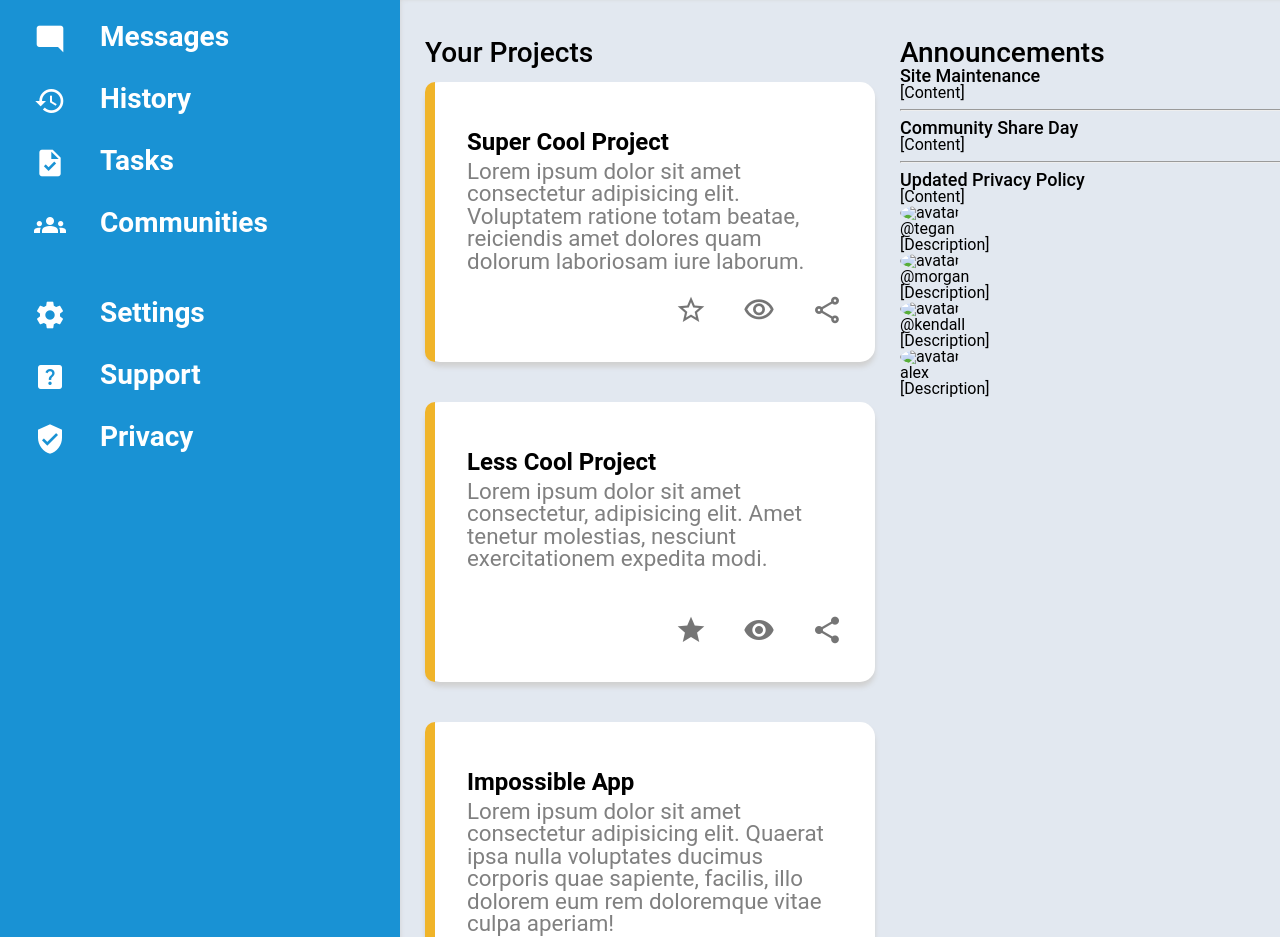
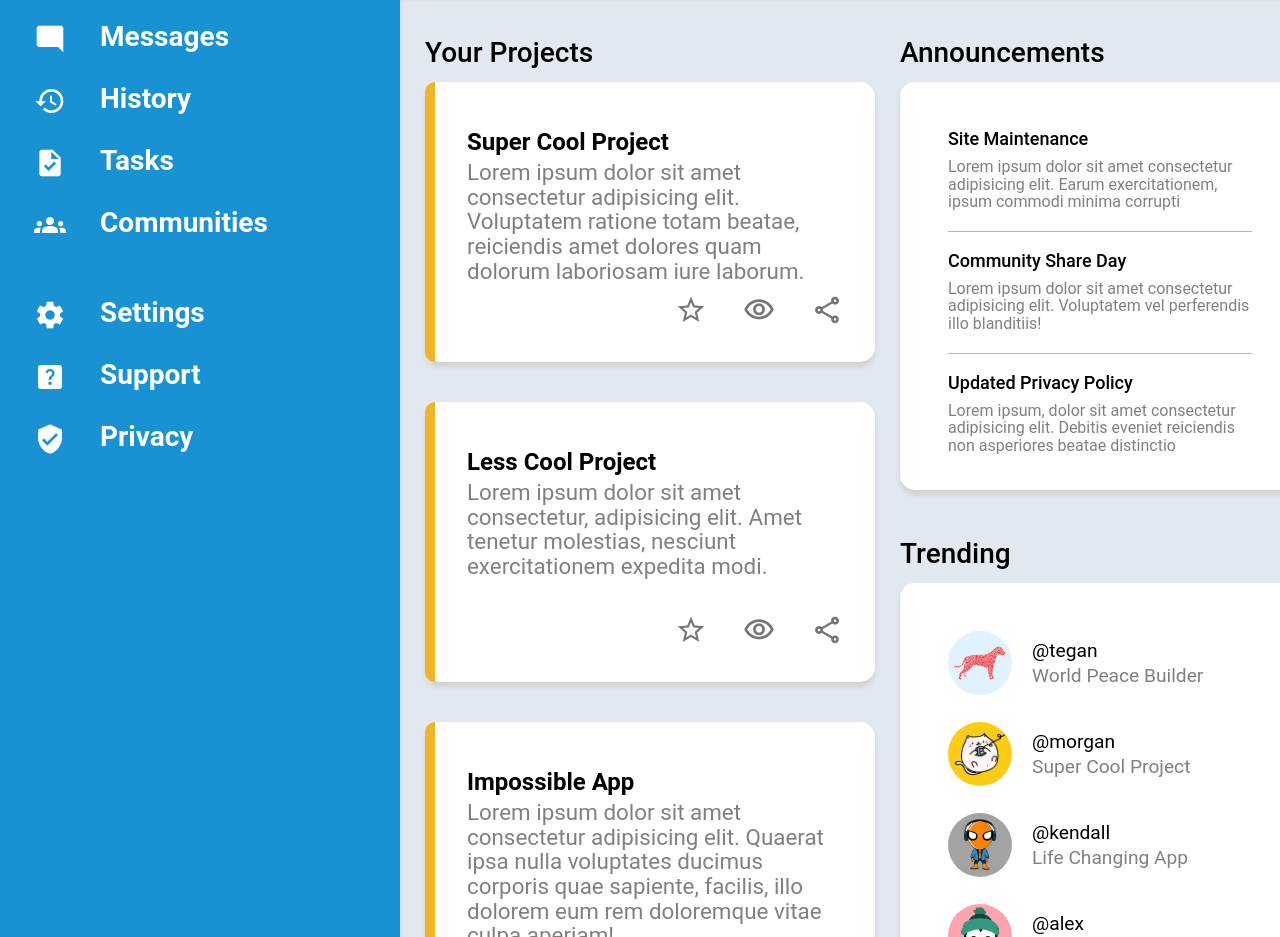
Before and after one commit to e-motta/TOP-Project-ADMIN-DASHBOARD, a plain HTML site: page index.html in a window 1280 px wide. Shown: the part 246-1183 px from the top of the page. Drawn offline with Linux system fonts and the light colour scheme.

Commit message:
finish styling right column

```diff
--- a/index.html
+++ b/index.html
@@ -64,10 +64,12 @@
                 <div class="header-top">
                     <div class="search-wrapper">
                         <label for="search-box" class="material-icons icon icon-dark">search</label>
-                        <input id="search-box" class="search-box">
+                        <div class="search-box">
+                            <input id="search-box">
+                        </div>
                     </div>
                     <div class="userinfo-wrapper">
-                        <span for="search-box" class="material-icons icon icon-dark">notifications_active</span>
+                        <span for="search-box" class="material-icons-outlined icon icon-dark">notifications_active</span>
                         <img src="./content/avatars/cat-avatar.png" alt="avatar" class="avatar small-avatar">
                         <div class="username-right">Morgan Oakley</div>
                     </div>
@@ -107,9 +109,9 @@
                                 <div class="card-title">Less Cool Project</div>
                                 <div class="card-description">Lorem ipsum dolor sit amet consectetur, adipisicing elit. Amet tenetur molestias, nesciunt exercitationem expedita modi.</div>
                                 <div class="card-icons">
-                                    <i class="material-icons icon icon-dark">star</i>
-                                    <i class="material-icons icon icon-dark">visibility</i>
-                                    <i class="material-icons icon icon-dark">share</i>
+                                    <i class="material-icons-outlined icon icon-dark">star_border</i>
+                                    <i class="material-icons-outlined icon icon-dark">visibility</i>
+                                    <i class="material-icons-outlined icon icon-dark">share</i>
                                 </div>
                             </div>
                         </div>
@@ -119,9 +121,9 @@
                                 <div class="card-title">Impossible App</div>
                                 <div class="card-description">Lorem ipsum dolor sit amet consectetur adipisicing elit. Quaerat ipsa nulla voluptates ducimus corporis quae sapiente, facilis, illo dolorem eum rem doloremque vitae culpa aperiam!</div>
                                 <div class="card-icons">
-                                    <i class="material-icons icon icon-dark">star</i>
-                                    <i class="material-icons icon icon-dark">visibility</i>
-                                    <i class="material-icons icon icon-dark">share</i>
+                                    <i class="material-icons-outlined icon icon-dark">star_border</i>
+                                    <i class="material-icons-outlined icon icon-dark">visibility</i>
+                                    <i class="material-icons-outlined icon icon-dark">share</i>
                                 </div>
                             </div>
                         </div>
@@ -131,9 +133,9 @@
                                 <div class="card-title">Easy Peasy App</div>
                                 <div class="card-description">Lorem ipsum dolor sit amet consectetur adipisicing elit. Itaque deserunt velit quas consectetur distinctio nam doloribus magnam, aliquam quam dolores.</div>
                                 <div class="card-icons">
-                                    <i class="material-icons icon icon-dark">star</i>
-                                    <i class="material-icons icon icon-dark">visibility</i>
-                                    <i class="material-icons icon icon-dark">share</i>
+                                    <i class="material-icons-outlined icon icon-dark">star_border</i>
+                                    <i class="material-icons-outlined icon icon-dark">visibility</i>
+                                    <i class="material-icons-outlined icon icon-dark">share</i>
                                 </div>
                             </div>
                         </div>
@@ -143,9 +145,9 @@
                                 <div class="card-title">Ad Blocker</div>
                                 <div class="card-description">Lorem ipsum dolor sit amet, consectetur adipisicing elit. Nesciunt qui veniam suscipit sequi illum maiores ducimus quo accusantium?</div>
                                 <div class="card-icons">
-                                    <i class="material-icons icon icon-dark">star</i>
-                                    <i class="material-icons icon icon-dark">visibility</i>
-                                    <i class="material-icons icon icon-dark">share</i>
+                                    <i class="material-icons-outlined icon icon-dark">star_border</i>
+                                    <i class="material-icons-outlined icon icon-dark">visibility</i>
+                                    <i class="material-icons-outlined icon icon-dark">share</i>
                                 </div>
                             </div>
                         </div>
@@ -155,9 +157,9 @@
                                 <div class="card-title">Money Maker</div>
                                 <div class="card-description">Lorem ipsum, dolor sit amet consectetur adipisicing elit. Perspiciatis sapiente ut repellat magni aspernatur dignissimos, cumque culpa suscipit eveniet ab omnis et molestias sunt!</div>
                                 <div class="card-icons">
-                                    <i class="material-icons icon icon-dark">star</i>
-                                    <i class="material-icons icon icon-dark">visibility</i>
-                                    <i class="material-icons icon icon-dark">share</i>
+                                    <i class="material-icons-outlined icon icon-dark">star_border</i>
+                                    <i class="material-icons-outlined icon icon-dark">visibility</i>
+                                    <i class="material-icons-outlined icon icon-dark">share</i>
                                 </div>
                             </div>
                         </div>
@@ -166,70 +168,73 @@
                 <div class="content-right">
                     <div class="announcements">
                         <div class="title">Announcements</div>
-                        <div class="announcement-items">
+                        <div class="announcement-items card-wrapper card-wrapper-right">
                             <div class="announcement-item">
                                 <div class="title title-small">
                                     Site Maintenance
                                 </div>
-                                <div class="description description-small">
-                                    [Content]
+                                <div class="card-description description-small">
+                                    Lorem ipsum dolor sit amet consectetur adipisicing elit. Earum exercitationem, ipsum commodi minima corrupti
                                 </div>
                             </div>
-                            <hr>
+                            <div class="line"></div>
                             <div class="announcement-item">
                                 <div class="title title-small">
                                     Community Share Day
                                 </div>
-                                <div class="description description-small">
-                                    [Content]
+                                <div class="card-description description-small">
+                                    Lorem ipsum dolor sit amet consectetur adipisicing elit. Voluptatem vel perferendis illo blanditiis!
                                 </div>
                             </div>
-                            <hr>
+                            <div class="line"></div>
                             <div class="announcement-item">
                                 <div class="title title-small">
                                     Updated Privacy Policy
                                 </div>
-                                <div class="description description-small">
-                                    [Content]
+                                <div class="card-description description-small">
+                                    Lorem ipsum, dolor sit amet consectetur adipisicing elit. Debitis eveniet reiciendis non asperiores beatae distinctio
                                 </div>
                             </div>
                         </div>
                     </div>
-                    <div class="trending-items">
+                    <div class="trending">
+                        <div class="title">Trending</div>
+                        <div class="trending-items card-wrapper card-wrapper-right">
                             <div class="trending-item">
-                            <img src="#" alt="avatar" class="avatar small-avatar">
+                                <img src="./content/avatars/dog-avatar.png" alt="avatar" class="avatar small-avatar">
                                 <div class="trending-username">
                                     @tegan
                                 </div>
-                            <div class="description description-trending">
-                                [Description]
+                                <div class="card-description description-trending">
+                                    World Peace Builder
                                 </div>
                             </div>
                             <div class="trending-item">
-                            <img src="#" alt="avatar" class="avatar small-avatar">
+                                <img src="./content/avatars/cat-avatar.png" alt="avatar" class="avatar small-avatar">
                                 <div class="trending-username">
                                     @morgan
                                 </div>
-                            <div class="description description-trending">
-                                [Description]
+                                <div class="card-description description-trending">
+                                    Super Cool Project
                                 </div>
                             </div>
                             <div class="trending-item">
-                            <img src="#" alt="avatar" class="avatar small-avatar">
+                                <img src="./content/avatars/hero-avatar.png" alt="avatar" class="avatar small-avatar">
                                 <div class="trending-username">
                                     @kendall
                                 </div>
-                            <div class="description description-trending">
-                                [Description]
+                                <div class="card-description description-trending">
+                                    Life Changing App
                                 </div>
                             </div>
                             <div class="trending-item">
-                            <img src="#" alt="avatar"class="avatar small-avatar">
+                                <img src="./content/avatars/penguin-avatar.png" alt="avatar"class="avatar small-avatar">
                                 <div class="trending-username">
-                                alex
+                                    @alex
                                 </div>
-                            <div class="description description-trending">
-                                [Description]
+                                <div class="card-description description-trending">
+                                    No Traffic Maker
+                                </div>
                             </div>
                         </div>
                     </div>
--- a/style.css
+++ b/style.css
@@ -84,10 +84,22 @@
 }
 
 .search-box {
-    border: 0 solid #e2e8f0;
     border-radius: 25px;
     background-color: #e2e8f0;
     height: 40px;
+    display: inline;
+    display: flex;
+    align-items: center;
+    padding: 0 20px;
+}
+
+.search-box input {
+    border: 0 solid #e2e8f0;
+    background-color: #e2e8f0;
+    flex: 1 0 auto;
+    outline: none;
+    font-size: 18px;
+    color: rgb(66, 66, 66)
 }
 
 .userinfo-wrapper {
@@ -219,6 +231,7 @@
 .card-description {
     font-size: 1.4em;
     color: grey;
+    line-height: 110%;
 }
 
 .card-icons {
@@ -227,3 +240,64 @@
     place-content: end;
     gap: 36px;
 }
+
+.announcements {
+    display: grid;
+    grid-template-rows: auto 1fr;
+    gap: 15px;
+}
+
+.card-wrapper-right {
+    height: auto;
+    /* grid-template-columns: 1fr;
+    grid-template-rows: repeat(5, auto); */
+    display: flex;
+    flex-direction: column;
+    gap: 20px;
+    padding: 48px 48px 36px 48px;
+}
+
+.line {
+    background-color: rgb(182, 182, 182);
+    height: 1px;
+}
+
+.description-small {
+    font-size: 1em;
+}
+
+.announcement-item {
+    display: grid;
+    grid-template-rows: auto 1fr;
+    gap: 10px;
+}
+
+.trending {
+    display: grid;
+    grid-template-rows: auto 1fr;
+    gap: 15px;
+    padding-top: 50px;
+}
+
+.trending-items {
+    gap: 27px
+}
+
+.trending-item {
+    display: grid;
+    grid-template: auto auto / auto 1fr;
+    gap: 5px 20px;
+}
+
+.trending-item .avatar {
+    grid-row: 1 / -1;
+}
+
+.trending-username {
+    font-size: 1.2em;
+    align-self: end;
+}
+
+.description-trending {
+    font-size: 1.2em;
+}
```
Also changed, not shown: content/avatars/dog-avatar.png (added), content/avatars/hero-avatar.png (added), content/avatars/penguin-avatar.png (added). Lines whose indentation alone changed are shown as unchanged.
